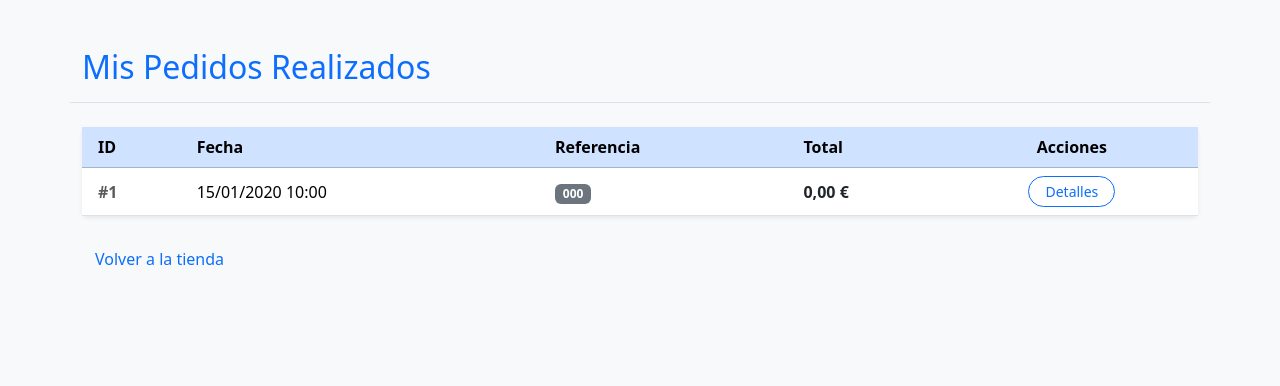
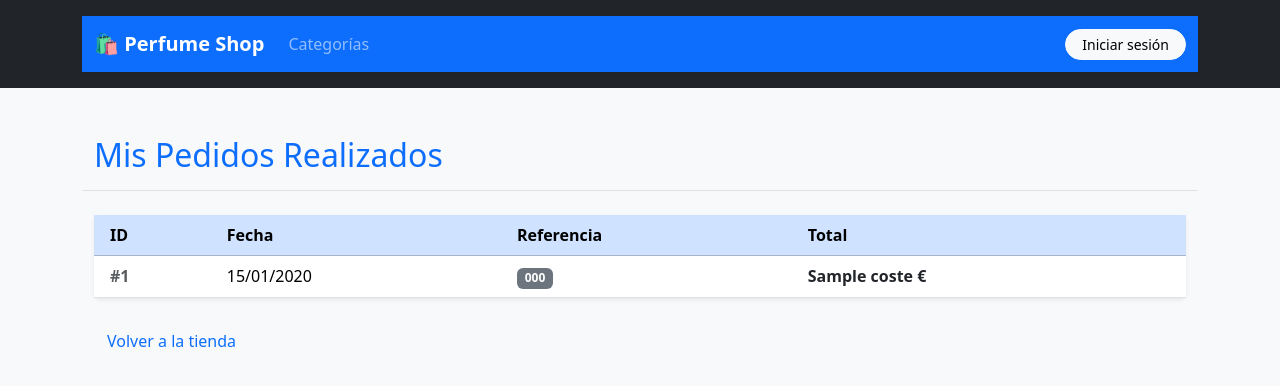
Before and after one commit to asa7ur/daweb-tienda-symfony, a Symfony app: template templates/pedido/historial.html.twig in a window 1280 px wide. Shown: the top 386 px of the page. Run offline with Twig, Linux system fonts and the light colour scheme; the template is opened without the code that fills it: most values are stand-ins (such as "Sample title", 1, 10 or a date in 2020); some libraries are stand-ins or nearby versions.

Commit message:
Debugging

```diff
--- a/templates/pedido/historial.html.twig
+++ b/templates/pedido/historial.html.twig
@@ -1,10 +1,9 @@
 {% extends 'base.html.twig' %}
 
-{% block title %}Mi Historial - Perfume Shop{% endblock %}
+{% block title %}Mi Historial{% endblock %}
 
-{% block body %}
+{% block contenido %}
 <div class="container mt-5">
-    {# Título con la estética de tu tienda #}
     <div class="row mb-4">
         <div class="col border-bottom pb-2">
             <h2 class="text-primary">
@@ -28,26 +27,20 @@
                             <th>Fecha</th>
                             <th>Referencia</th>
                             <th>Total</th>
-                            <th class="text-center">Acciones</th>
                         </tr>
                     </thead>
                     <tbody>
                         {% for pedido in pedidos %}
                             <tr>
                                 <td class="ps-3 fw-bold text-muted">#{{ pedido.id }}</td>
-                                <td>{{ pedido.fecha|date('d/m/Y H:i') }}</td>
+                                <td>{{ pedido.fecha|date('d/m/Y') }}</td>
                                 <td>
                                     <span class="badge bg-secondary">
                                         {{ pedido.code ?? 'S/N' }}
                                     </span>
                                 </td>
                                 <td class="fw-bold text-dark">
-                                    {{ pedido.coste|number_format(2, ',', '.') }} €
-                                </td>
-                                <td class="text-center">
-                                    <a href="#" class="btn btn-outline-primary btn-sm rounded-pill px-3">
-                                        Detalles
-                                    </a>
+                                    {{ pedido.coste}} €
                                 </td>
                             </tr>
                         {% endfor %}
```
